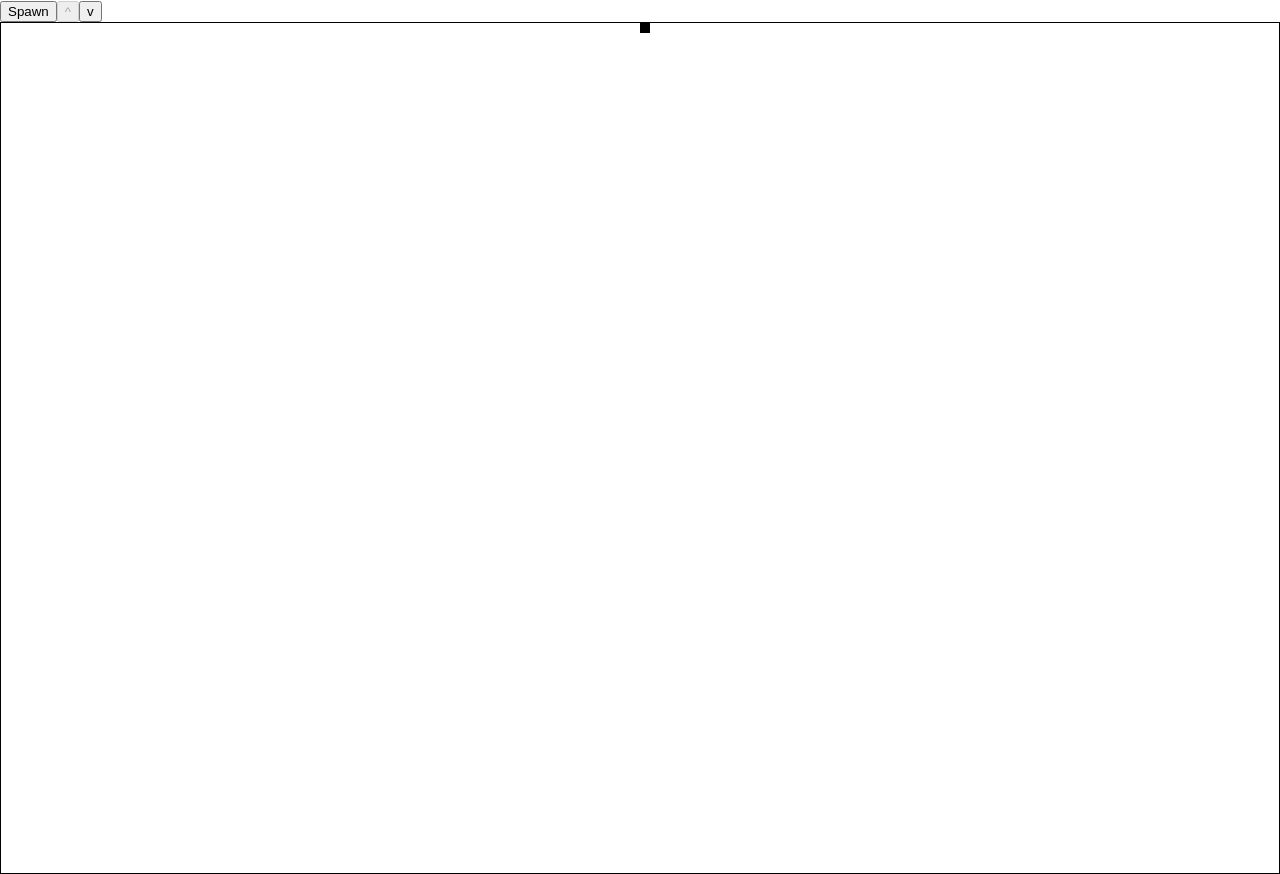
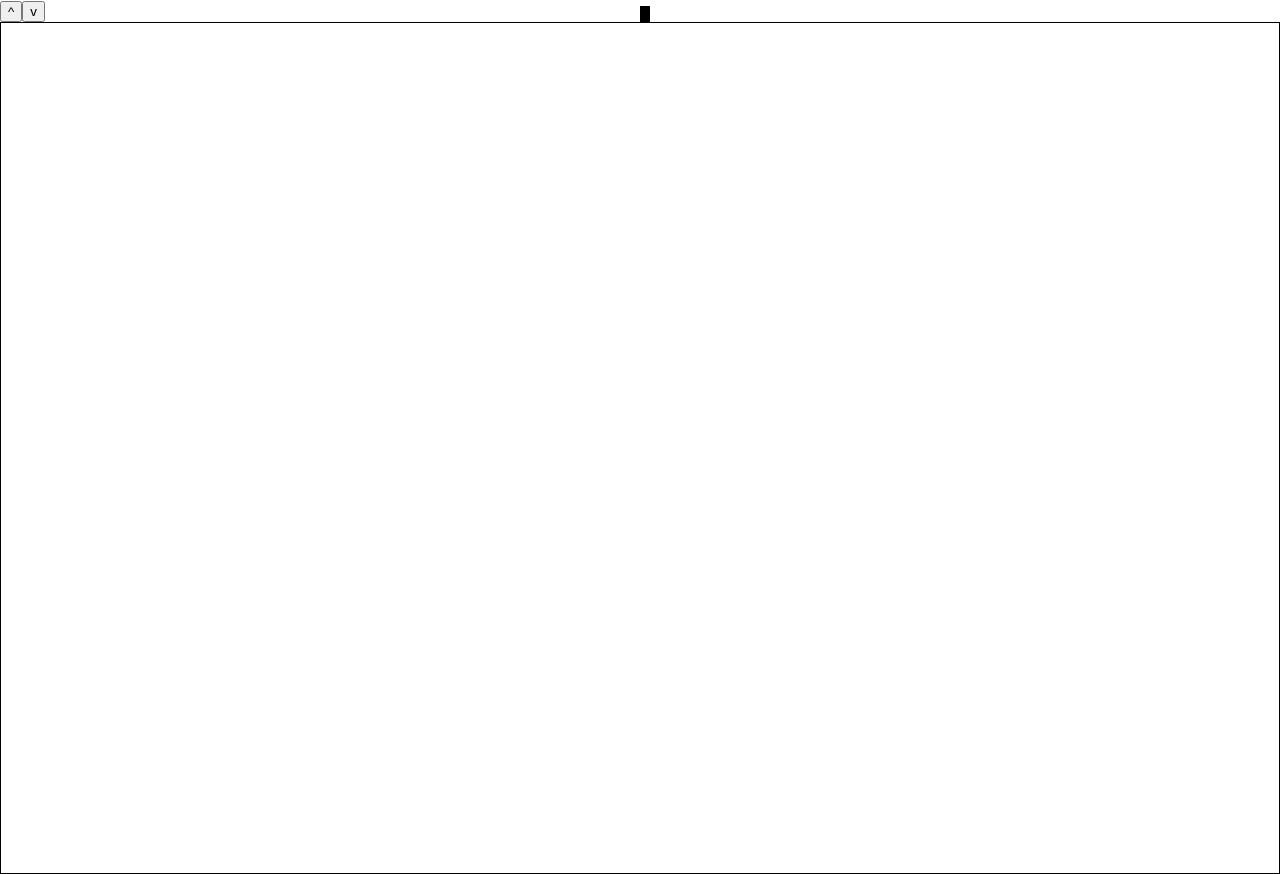
Before and after one commit to Rokio117/gone-fishin-afk-test, a React (Create React App) app: page / in a window 1280 px wide. Built offline with nearby package versions, Linux system fonts and the light colour scheme.

Commit message:
save all

```diff
--- a/src/App.js
+++ b/src/App.js
@@ -3,9 +3,10 @@ import React from "react";
 import "./App.css";
 import "./components/fishing-test";
 import FishTest from "./components/fishing-test";
+import FishTestTwo from "./components/fish-test-two";
 
 function App() {
-  return <FishTest />;
+  return <FishTestTwo />;
 }
 
 export default App;
--- /dev/null
+++ b/src/components/fish-test-two.css
@@ -0,0 +1,172 @@
+@keyframes swim {
+  0% {
+    left: 100%;
+  }
+  100% {
+    left: -10%;
+  }
+}
+
+@keyframes d3 {
+  0% {
+    top: -2%;
+  }
+  100% {
+    top: 3%;
+  }
+}
+
+@keyframes d8 {
+  0% {
+    top: 3%;
+  }
+  100% {
+    top: 8%;
+  }
+}
+
+@keyframes d13 {
+  0% {
+    top: 8%;
+  }
+  100% {
+    top: 13%;
+  }
+}
+@keyframes d18 {
+  0% {
+    top: 13%;
+  }
+  100% {
+    top: 18%;
+  }
+}
+@keyframes d23 {
+  0% {
+    top: 18%;
+  }
+  100% {
+    top: 23%;
+  }
+}
+@keyframes d28 {
+  0% {
+    top: 23%;
+  }
+  100% {
+    top: 28%;
+  }
+}
+@keyframes d33 {
+  0% {
+    top: 28%;
+  }
+  100% {
+    top: 33%;
+  }
+}
+@keyframes d38 {
+  0% {
+    top: 33%;
+  }
+  100% {
+    top: 38%;
+  }
+}
+@keyframes d43 {
+  0% {
+    top: 38%;
+  }
+  100% {
+    top: 43%;
+  }
+}
+@keyframes d48 {
+  0% {
+    top: 43%;
+  }
+  100% {
+    top: 48%;
+  }
+}
+@keyframes d53 {
+  0% {
+    top: 48%;
+  }
+  100% {
+    top: 53%;
+  }
+}
+@keyframes d58 {
+  0% {
+    top: 53%;
+  }
+  100% {
+    top: 58%;
+  }
+}
+@keyframes d63 {
+  0% {
+    top: 58%;
+  }
+  100% {
+    top: 63%;
+  }
+}
+@keyframes d68 {
+  0% {
+    top: 63%;
+  }
+  100% {
+    top: 68%;
+  }
+}
+@keyframes d73 {
+  0% {
+    top: 68%;
+  }
+  100% {
+    top: 73%;
+  }
+}
+@keyframes d78 {
+  0% {
+    top: 73%;
+  }
+  100% {
+    top: 78%;
+  }
+}
+@keyframes d83 {
+  0% {
+    top: 78%;
+  }
+  100% {
+    top: 83%;
+  }
+}
+@keyframes d88 {
+  0% {
+    top: 83%;
+  }
+  100% {
+    top: 88%;
+  }
+}
+
+@keyframes d93 {
+  0% {
+    top: 88%;
+  }
+  100% {
+    top: 93%;
+  }
+}
+@keyframes d98 {
+  0% {
+    top: 93%;
+  }
+  100% {
+    top: 98%;
+  }
+}
--- /dev/null
+++ b/src/components/fish-test-two.js
@@ -0,0 +1,100 @@
+import React, { Component } from "react";
+import "./fish-test-two.css";
+import "./upAnimations.css";
+
+class FishTestTwo extends Component {
+  constructor(props) {
+    super(props);
+    this.state = {
+      lureTop: -2,
+      glasses: 50,
+      lureHeight: 2,
+      lureAnimation: false,
+      lureSpeed: 1,
+      moveDisabled: false
+    };
+  }
+  render() {
+    const animationFormat = () => {
+      if (this.state.lureAnimation) {
+        return `${this.state.lureAnimation} ${this.state.lureSpeed}s`;
+      } else return this.state.lureAnimation;
+    };
+    const lureStyles = {
+      display: "block",
+
+      height: `${this.state.lureHeight}%`,
+      width: "10px",
+      position: "relative",
+      left: `${this.state.glasses}%`,
+      top: `${this.state.lureTop}%`,
+      backgroundColor: "black",
+      animation: animationFormat(),
+      animationTimingFunction: "linear"
+    };
+
+    const animationChoice = direction => {
+      console.log(direction);
+      if (direction === "down") {
+        console.log("d", this.state.lureTop + 5);
+        return `d${this.state.lureTop + 5}`;
+      } else return `u${this.state.lureTop}`;
+    };
+
+    const lakeStyles = {
+      height: `850px`,
+
+      border: "1px solid black"
+    };
+
+    const raiseLure = () => {
+      if (this.state.lureTop >= 0) {
+        console.log("raised");
+        this.setState({
+          lureTop: this.state.lureTop - 5,
+          lureAnimation: `${animationChoice("up")}`
+        });
+      }
+    };
+
+    const lowerLure = () => {
+      if (this.state.lureTop <= 95) {
+        console.log("lowered");
+        this.setState({
+          lureTop: this.state.lureTop + 5,
+          lureAnimation: `${animationChoice("down")}`
+        });
+      }
+    };
+
+    const fishStyles = {};
+    return (
+      <>
+        <button
+          disabled={this.state.moveDisabled}
+          onClick={e => {
+            e.preventDefault();
+            raiseLure();
+          }}
+        >
+          ^
+        </button>
+        <button
+          disabled={this.state.moveDisabled}
+          onClick={e => {
+            e.preventDefault();
+
+            lowerLure();
+          }}
+        >
+          v
+        </button>
+        <div id="lake" style={lakeStyles}>
+          <div id="lure" style={lureStyles}></div>
+        </div>
+      </>
+    );
+  }
+}
+
+export default FishTestTwo;
--- /dev/null
+++ b/src/components/upAnimations.css
@@ -0,0 +1,164 @@
+@keyframes u3 {
+  0% {
+    top: 3%;
+  }
+  100% {
+    top: -2%;
+  }
+}
+
+@keyframes u8 {
+  0% {
+    top: 8%;
+  }
+  100% {
+    top: 3%;
+  }
+}
+
+@keyframes u13 {
+  0% {
+    top: 13%;
+  }
+  100% {
+    top: 8%;
+  }
+}
+@keyframes u18 {
+  0% {
+    top: 18%;
+  }
+  100% {
+    top: 13%;
+  }
+}
+@keyframes u23 {
+  0% {
+    top: 23%;
+  }
+  100% {
+    top: 18%;
+  }
+}
+@keyframes u28 {
+  0% {
+    top: 28%;
+  }
+  100% {
+    top: 23%;
+  }
+}
+@keyframes u33 {
+  0% {
+    top: 33%;
+  }
+  100% {
+    top: 28%;
+  }
+}
+@keyframes u38 {
+  0% {
+    top: 38%;
+  }
+  100% {
+    top: 33%;
+  }
+}
+@keyframes u43 {
+  0% {
+    top: 43%;
+  }
+  100% {
+    top: 38%;
+  }
+}
+@keyframes u48 {
+  0% {
+    top: 48%;
+  }
+  100% {
+    top: 43%;
+  }
+}
+
+@keyframes u53 {
+  0% {
+    top: 53%;
+  }
+  100% {
+    top: 48%;
+  }
+}
+@keyframes u58 {
+  0% {
+    top: 58%;
+  }
+  100% {
+    top: 53%;
+  }
+}
+@keyframes u63 {
+  0% {
+    top: 63%;
+  }
+  100% {
+    top: 58%;
+  }
+}
+@keyframes u68 {
+  0% {
+    top: 68%;
+  }
+  100% {
+    top: 63%;
+  }
+}
+@keyframes u73 {
+  0% {
+    top: 73%;
+  }
+  100% {
+    top: 68%;
+  }
+}
+@keyframes u78 {
+  0% {
+    top: 78%;
+  }
+  100% {
+    top: 73%;
+  }
+}
+@keyframes u83 {
+  0% {
+    top: 83%;
+  }
+  100% {
+    top: 78%;
+  }
+}
+@keyframes u88 {
+  0% {
+    top: 88%;
+  }
+  100% {
+    top: 83%;
+  }
+}
+
+@keyframes u93 {
+  0% {
+    top: 93%;
+  }
+  100% {
+    top: 88%;
+  }
+}
+@keyframes u98 {
+  0% {
+    top: 98%;
+  }
+  100% {
+    top: 93%;
+  }
+}
```
